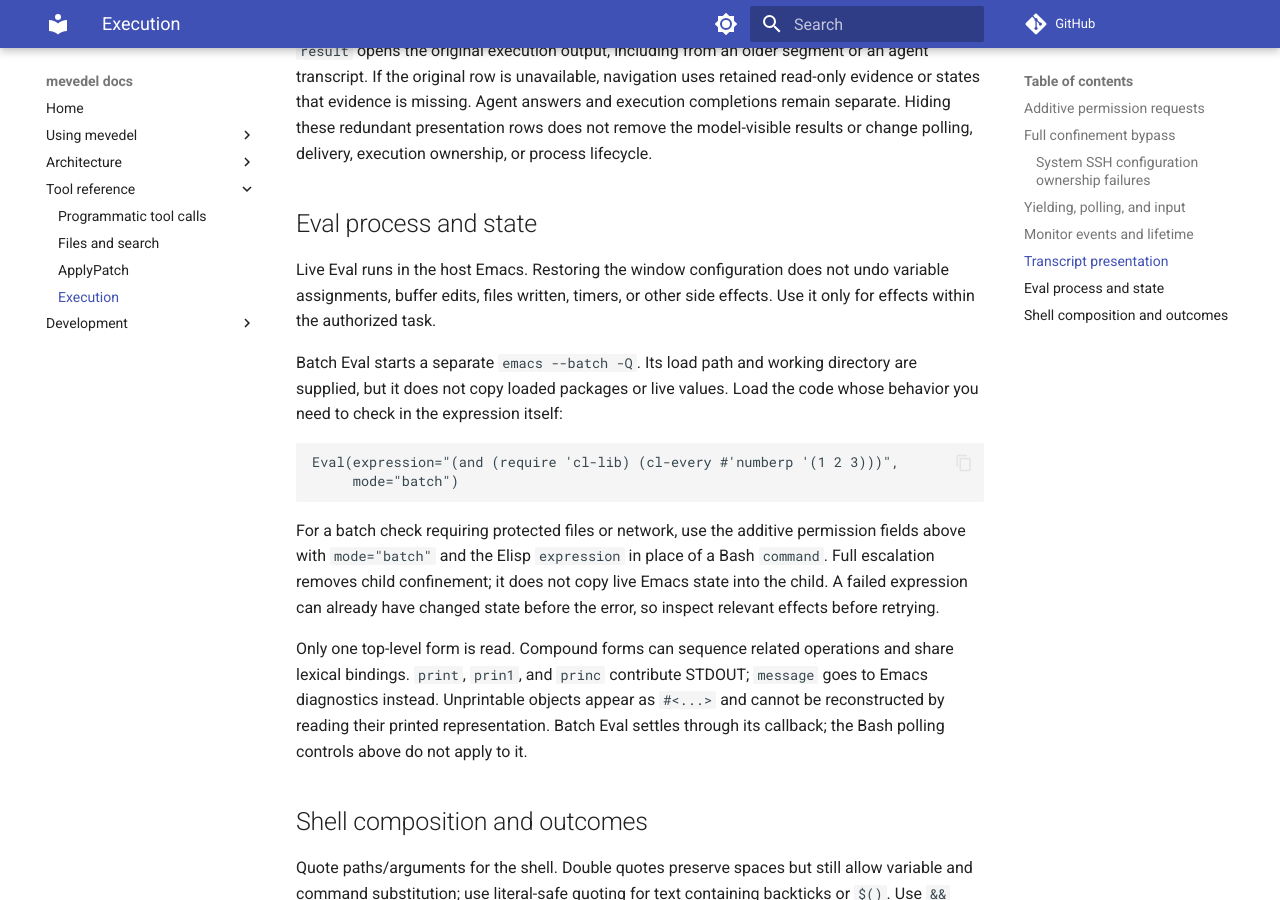
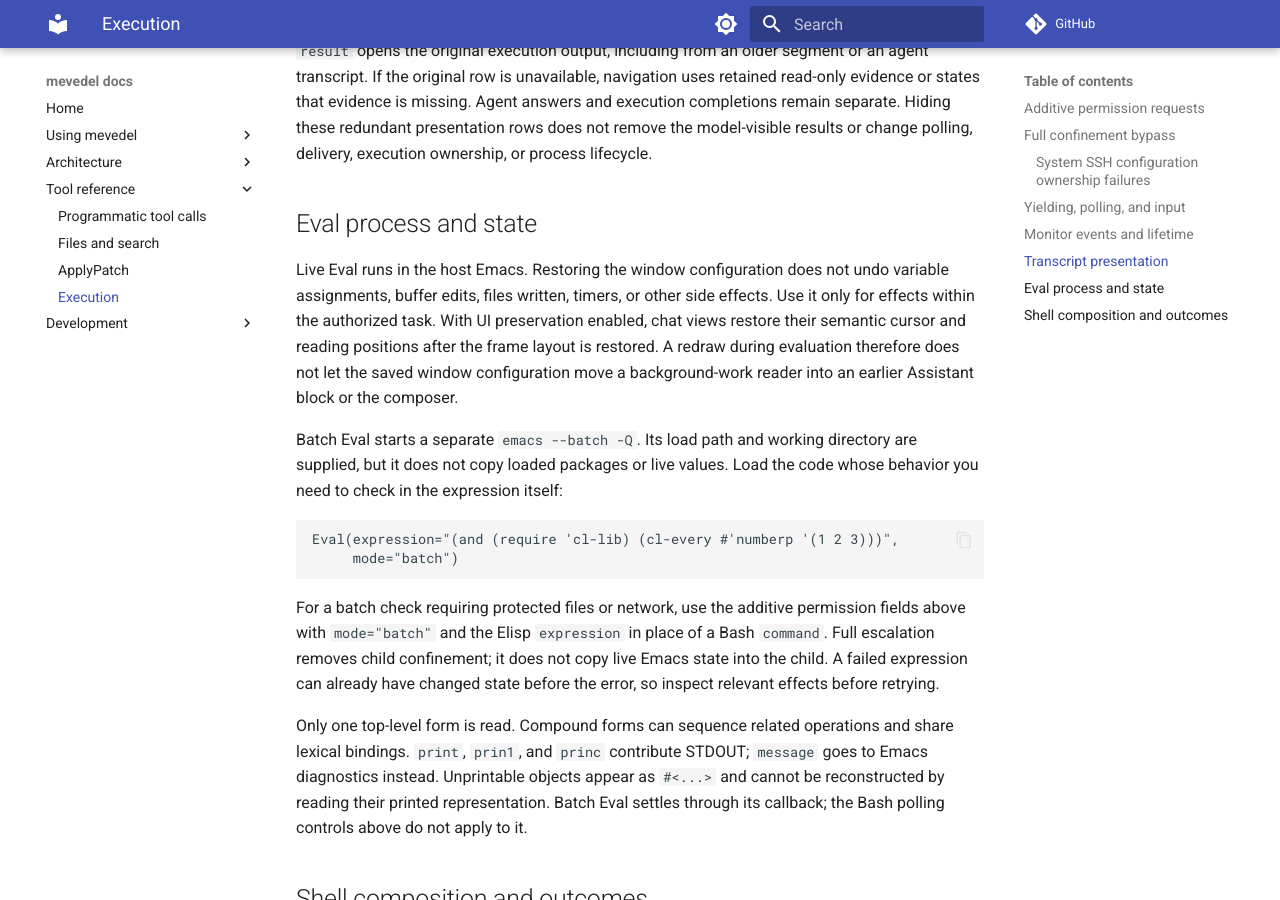
Before and after one commit to FrauH0lle/mevedel, an MkDocs documentation site: the page built from docs/tools/execution.md, in a window 1280 px wide and 900 px high, scrolled down 5204 px. Built offline with MkDocs 1.6.1 and Material for MkDocs 9.7.7, drawn with Linux system fonts in a browser that asks for light colours; comment, search, counter and statistics services are not loaded.

Commit message:
fix(view): Preserve semantic cursor positions across tool calls
A raw window configuration can overwrite semantic cursor restoration after
a redraw replaces the background-work text. Restore the layout before
restoring view anchors, and avoid changing windows for Info node reads.

* mevedel-view-composer.el
(mevedel-view-call-preserving-window-configuration): Preserve displayed
views around layout restoration while evaluating in the caller's buffer.
(mevedel-view--call-preserving-window-state): Restore inside the captured
buffer and skip it if it was killed.
* mevedel-tool-exec.el (mevedel-tool-exec--eval-live): Use semantic view
preservation when preserving the live Eval UI.
* mevedel-tool-introspect.el
(mevedel-tool-introspect--manual-node-contents): Navigate in a temporary
Info buffer without disturbing an existing reader or restoring raw points.
* test/test-mevedel-view-cursor-jump.el: Cover response growth, settlement,
stop, and Eval while reading a live zone.
* test/test-mevedel-view-background-cursor.el: Add background-reader,
layout, error, dead-buffer, multiwindow, and Info redraw regressions.
* test/test-mevedel-tool-introspect.el: Preserve an existing Info reader.
* docs/tools/execution.md, docs/tools.md: Document tool UI preservation.

Validation: cursor-only snapshot has 520 passing focused ERT tests and one
capability-dependent skip; shared tree with concurrent performance changes
has 527 passing tests and the same skip. All three changed production
modules compile without warnings in both trees.
The Info regressions fail with the original handler. Live graphical
installation and the naturally occurring event sequence remain unverified.

```diff
--- a/docs/tools/execution.md
+++ b/docs/tools/execution.md
@@ -245,7 +245,11 @@
 
 Live Eval runs in the host Emacs. Restoring the window configuration does not
 undo variable assignments, buffer edits, files written, timers, or other side
-effects. Use it only for effects within the authorized task.
+effects. Use it only for effects within the authorized task. With UI preservation
+enabled, chat views restore their semantic cursor and reading positions after
+the frame layout is restored. A redraw during evaluation therefore does not let
+the saved window configuration move a background-work reader into an earlier
+Assistant block or the composer.
 
 Batch Eval starts a separate `emacs --batch -Q`. Its load path and working
 directory are supplied, but it does not copy loaded packages or live values.
```
Also changed, not shown: docs/tools.md (+3 -1 lines), 6 other files.
